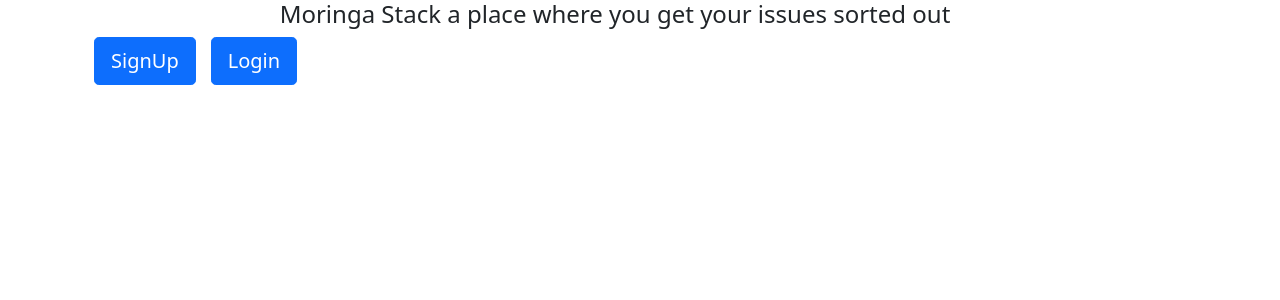
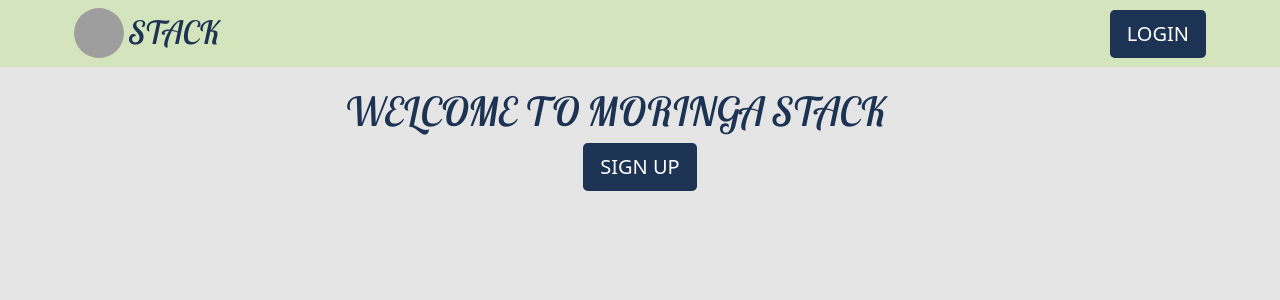
Before and after one commit to WayneMusungu/Moringa-Stack, a Django app: page / in a window 1280 px wide. Shown: the top 300 px of the page. Run offline with Django 4.2, Linux system fonts and the light colour scheme; some libraries are stand-ins or nearby versions; grey boxes are pictures that could not be loaded.

Commit message:
Design the welcome page

```diff
--- a/stack/templates/welcome.html
+++ b/stack/templates/welcome.html
@@ -5,25 +5,62 @@
     <meta charset="UTF-8">
     <meta http-equiv="X-UA-Compatible" content="IE=edge">
     <meta name="viewport" content="width=device-width, initial-scale=1.0">
-    <title>Jamii Bora</title>
+    <title>Moringa Stack</title>
+    <link rel="preconnect" href="https://fonts.googleapis.com">
+<link rel="preconnect" href="https://fonts.gstatic.com" crossorigin>
+<link href="https://fonts.googleapis.com/css2?family=Lobster+Two:ital@1&display=swap" rel="stylesheet">
     {% block styles %} {% bootstrap_css %}
     <link href="https://cdn.jsdelivr.net/npm/bootstrap@5.1.3/dist/css/bootstrap.min.css" rel="stylesheet" integrity="sha384-1BmE4kWBq78iYhFldvKuhfTAU6auU8tT94WrHftjDbrCEXSU1oBoqyl2QvZ6jIW3" crossorigin="anonymous">
 
     <link rel="stylesheet" href="{% static 'css/style.css' %}">{% endblock %}
 </head>
 
-<body>
+<body style="background-color: #E5E5E5;">
+<nav class="navbar navbar-expand-lg"  style="background: #D4E4BC; color: #FFFFFF; font-weight: bold; font-size: 17px;">
+  <div class="container-fluid">
+    <button
+      class="navbar-toggler"
+      type="button"
+      data-bs-toggle="collapse"
+      data-bs-target="#navbarSupportedContent"
+      aria-controls="navbarSupportedContent"
+      aria-expanded="false"
+      aria-label="Toggle navigation"
+    >
+      <span class="navbar-toggler-icon"></span>
+    </button>
+    <div class="collapse navbar-collapse" id="navbarSupportedContent">
+      <ul class="navbar-nav me-auto mb-2 mb-lg-0">
+        <img
+        class="img-responsive rounded-pill"
+        src="https://res.cloudinary.com/dhmbjiskt/image/upload/v1655916831/moringa_e38ypl.png"
+        alt=""
+        style="height: 50px; width: 50px; margin-left: 50px;"
+      />
+        <li class="nav-item">
+
+          <h2 style="font-family: 'Lobster Two', cursive; margin-top: 5px; margin-left: 5px; color: #1D3354;"aria-current="page">STACK</h2>
+        </li>
+
+      </ul>
+      <div style="display: flex;">
+
+        <a style="margin-right: 50px; " href="/accounts/login"><button  style="background-color: #1D3354; color: #FFFFFF;" class="btn btn btn-lg" role="button">LOGIN </button></a>
+   </div>
+    </div>
+  </div>
+</nav>
 
     <div  class="container">
 
         <div class="info">
 
-            <h4  style="text-align: center; margin-right: 50px;"> Moringa Stack a place where you get your issues sorted out
-            </h4>
-            <div style="display: flex;">
-                 <a href="/accounts/register"><button class="btn btn-primary btn-lg" role="button">SignUp </button></a></p>
-
-                 <a style="margin-left: 15px;" href="/accounts/login"><button class="btn btn-primary btn-lg" role="button">Login </button></a>
+            <h1  style="text-align: center; margin-right: 50px; font-family: 'Lobster Two', cursive; margin-top: 20px; color: #1D3354;"> WELCOME TO MORINGA STACK
+            </h1>
+            <div class="form-row text-center">
+                <div class="col-12">
+                 <a href="/accounts/register"><button style="background-color: #1D3354; color: #FFFFFF;" class="btn btn btn-lg" role="button">SIGN UP</button></a></p>
+                </div>
             </div>
 
 
```
Also changed, not shown: moringa.png (added).
